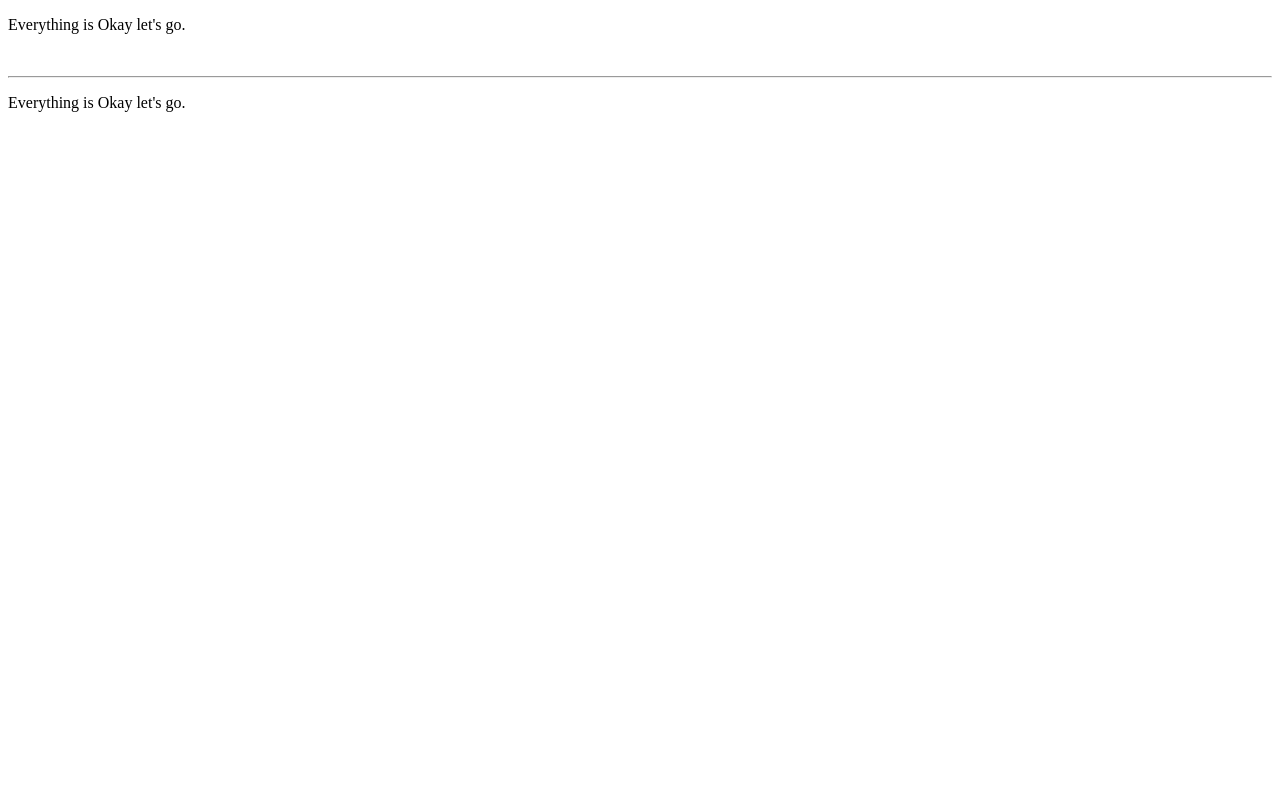
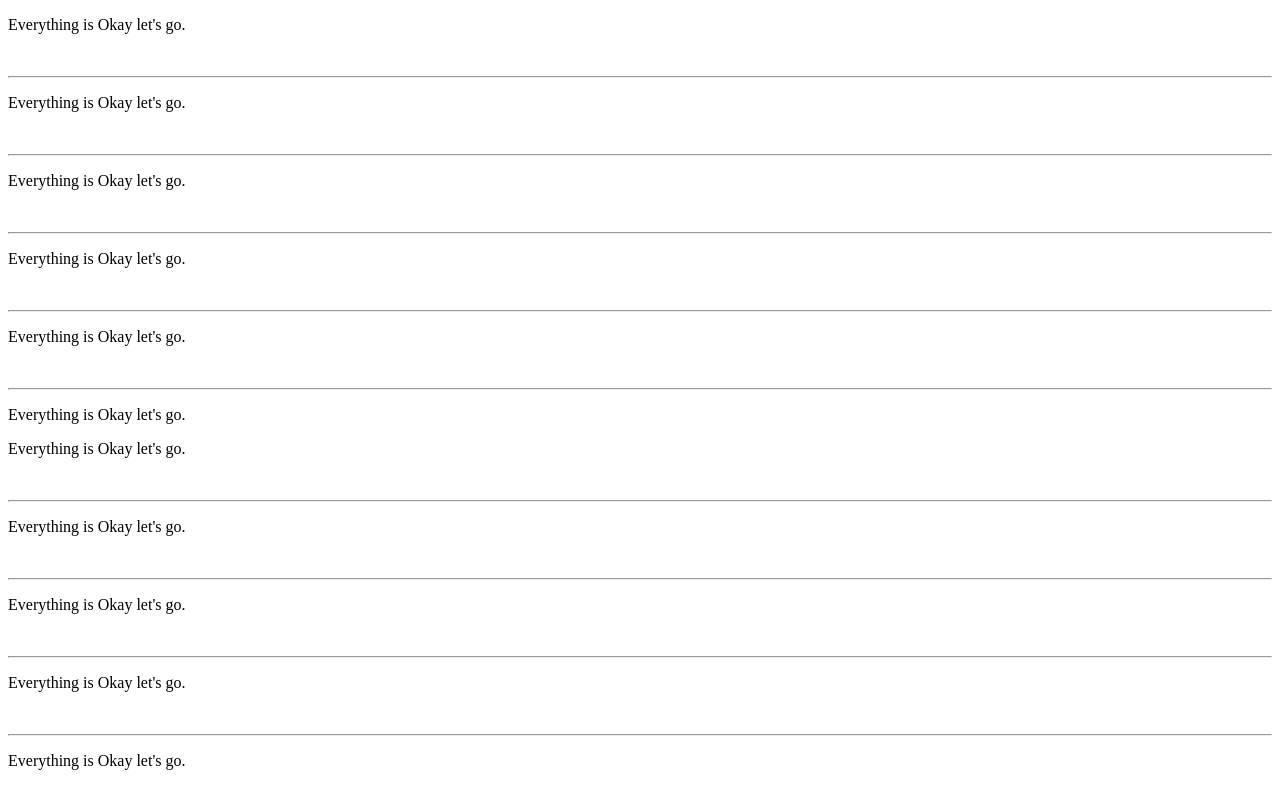
Before and after one commit to useridanurag/demoGithubPages, a plain HTML site: page index.html in a window 1280 px wide. Drawn offline with Linux system fonts and the light colour scheme.

Commit message:
Update index.html

```diff
--- a/index.html
+++ b/index.html
@@ -6,8 +6,25 @@
     <title>Demo</title>
 </head>
 <body>
-    <p id="master">Everything is Okay let's go.</p>
+    <p id="anurag">Everything is Okay let's go.</p>
     <br><hr>
-    <p id="mini">Everything is Okay let's go.</p>
+    <p id="amit">Everything is Okay let's go.</p>
+    <br><hr>
+    <p id="sachin">Everything is Okay let's go.</p>
+    <br><hr>
+    <p id="chandu">Everything is Okay let's go.</p>
+    <br><hr>
+    <p id="ajay">Everything is Okay let's go.</p>
+    <br><hr>
+    <p id="babloo">Everything is Okay let's go.</p>
+    <p id="amit">Everything is Okay let's go.</p>
+    <br><hr>
+    <p id="sachin">Everything is Okay let's go.</p>
+    <br><hr>
+    <p id="chandu">Everything is Okay let's go.</p>
+    <br><hr>
+    <p id="ajay">Everything is Okay let's go.</p>
+    <br><hr>
+    <p id="babloo">Everything is Okay let's go.</p>
 </body>
 </html>
```
